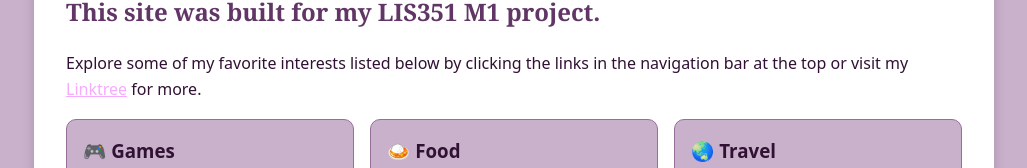
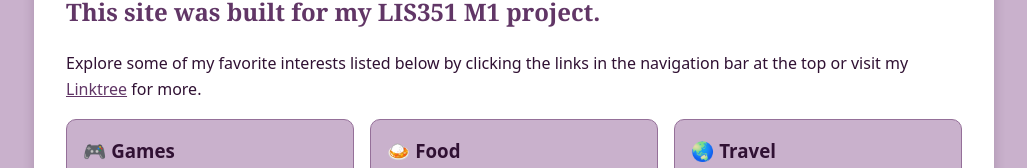
Before and after one commit to ary5/lis351-m1, a plain HTML site: page index.html in a window 1280 px wide. Shown: the part 245-413 px from the top of the page, without its empty margins (126-1153 px from the left). Drawn offline with Linux system fonts and the light colour scheme.

Commit message:
fix contrast issue with hyoperlinks

```diff
--- a/styles.css
+++ b/styles.css
@@ -1,5 +1,5 @@
 :root{
-  --bg:#C9B1CC;--subtle:#957099;--accent:#F7ABFF;--heading:#613666;--ink:#301133;--card:#FFF;
+  --bg:#C9B1CC;--subtle:#957099;--accent:#613666;--heading:#613666;--ink:#301133;--card:#FFF;
 }
 *{box-sizing:border-box}
 body{
```
